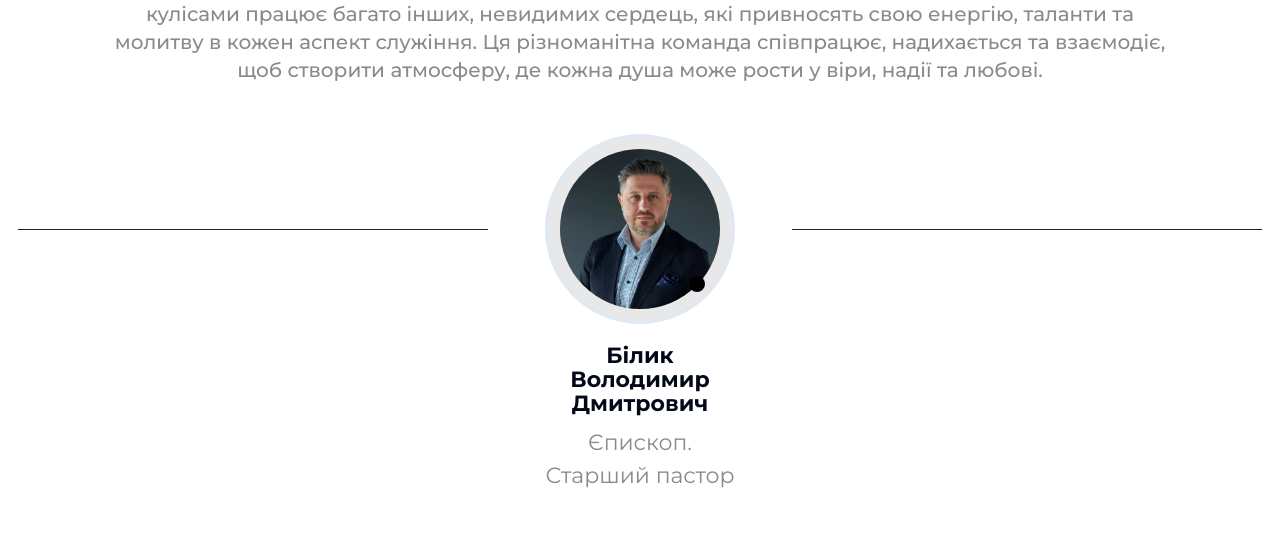
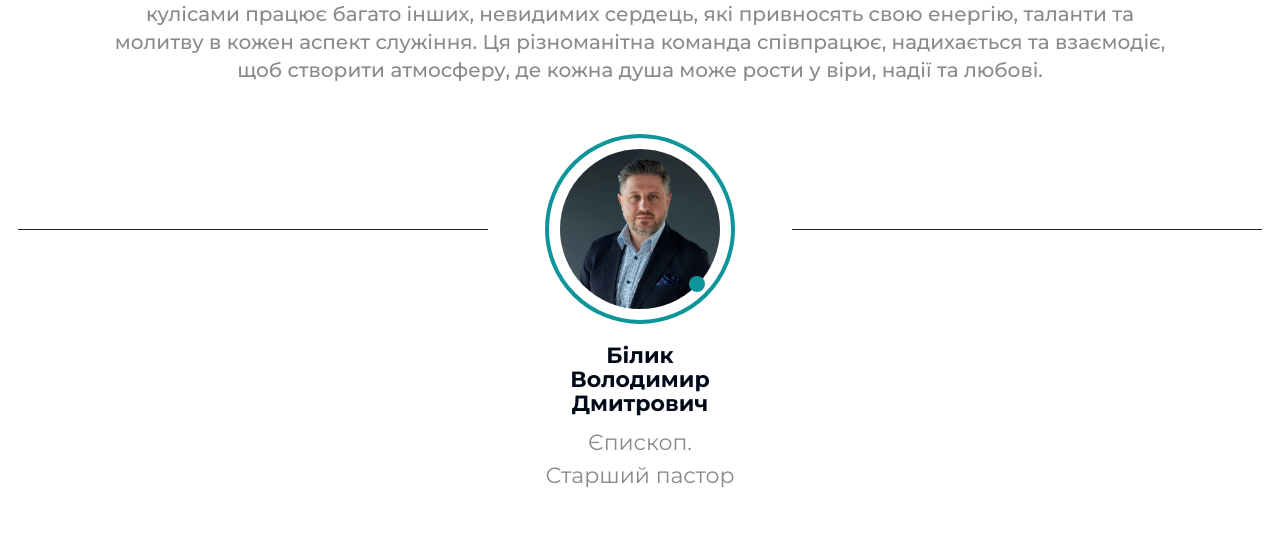
Before and after one commit to d-church/website, a Next.js app: page /uk/about in a window 1280 px wide. Shown: the part 1540-2082 px from the top of the page. Built offline with nearby package versions, Linux system fonts and the light colour scheme; no server answers.

Commit message:
Church teams blocks were changed to not have hover anymore.

```diff
--- a/src/components/church-page/church-team-block.tsx
+++ b/src/components/church-page/church-team-block.tsx
@@ -1,5 +1,6 @@
 import { ChurchEmployeeBlock } from "@components/main-page/church-employee-block";
 import { useTranslations } from "next-intl";
+import Image from "next/image";
 
 import { Separator } from "../ui/separator";
 
@@ -26,13 +27,28 @@ export function ChurchTeamBlock({ className }: IChurchTeamBlockProps) {
       <div className="mt-[30px] flex flex-col items-center xl:mt-[50px]">
         <div className="flex w-full justify-center xl:space-x-[57px]">
           <Separator className="relative top-[95px] hidden w-[470px] bg-graphite xl:block 2xl:w-[520px]" />
-          <ChurchEmployeeBlock
-            src="/static/employees/bilyk-v-d.webp"
-            fullName={t(
-              "main-page.church-team-block.church-employees.employee-1.full-name"
-            )}
-            position={t("main-page.church-team-block.church-positions.bishop")}
-          />
+          <div className="flex flex-col items-center">
+            <div className="group flex flex-col items-center">
+              <div className="relative flex size-[150px] items-center justify-center overflow-hidden rounded-full border-4  border-hover-blue bg-white xl:size-[190px]">
+                <div className="after:absolute after:bottom-[21px] after:right-[19px] after:size-4 after:rounded-full after:bg-black after:bg-hover-blue after:xl:bottom-[28px] after:xl:right-[26px]" />
+                <Image
+                  src="/static/employees/bilyk-v-d.webp"
+                  width={160}
+                  height={160}
+                  alt="icon"
+                  className="size-[126px] rounded-full object-cover object-[70%_30%] xl:size-[160px]"
+                />
+              </div>
+              <p className="mt-[10px] whitespace-pre-wrap text-center text-base font-bold xl:mt-[20px] xl:text-[22px]">
+                {t(
+                  "main-page.church-team-block.church-employees.employee-1.full-name"
+                )}
+              </p>
+            </div>
+            <p className="mt-[10px] whitespace-pre-line text-center font-normal text-[#8A8A8A] xl:text-[22px]">
+              {t("main-page.church-team-block.church-positions.bishop")}
+            </p>
+          </div>
           <Separator className="relative top-[95px] hidden w-[470px] bg-graphite xl:block 2xl:w-[520px]" />
         </div>
       </div>
--- a/src/components/main-page/church-employee-block.tsx
+++ b/src/components/main-page/church-employee-block.tsx
@@ -17,9 +17,9 @@ export function ChurchEmployeeBlock({
 }: IChurchEmployeeBlockProps) {
   return (
     <div className="flex flex-col items-center">
-      <div className="group flex cursor-pointer flex-col items-center">
-        <div className="relative flex size-[150px] items-center justify-center overflow-hidden rounded-full border-4 bg-[#E8E8E8] group-hover:border-hover-blue group-hover:bg-white xl:size-[190px]">
-          <div className="after:absolute after:bottom-[21px] after:right-[19px] after:size-4 after:rounded-full after:bg-black group-hover:after:bg-hover-blue after:xl:bottom-[28px] after:xl:right-[26px]" />
+      <div className="flex flex-col items-center">
+        <div className="relative flex size-[150px] items-center justify-center overflow-hidden rounded-full border-4 bg-[#E8E8E8] xl:size-[190px]">
+          <div className="after:absolute after:bottom-[21px] after:right-[19px] after:size-4 after:rounded-full after:bg-black after:xl:bottom-[28px] after:xl:right-[26px]" />
           <Image
             src={src}
             width={160}
--- a/src/components/main-page/church-team-block.tsx
+++ b/src/components/main-page/church-team-block.tsx
@@ -1,4 +1,5 @@
 import { useTranslations } from "next-intl";
+import Image from "next/image";
 
 import { Button } from "../ui/button";
 import { Separator } from "../ui/separator";
@@ -27,13 +28,28 @@ export function ChurchTeamBlock({ className }: IChurchTeamBlockProps) {
       <div className="mt-[30px] flex flex-col items-center xl:mt-[50px]">
         <div className="flex w-full justify-center xl:space-x-[57px]">
           <Separator className="relative top-[95px] hidden w-[470px] bg-graphite xl:block 2xl:w-[520px]" />
-          <ChurchEmployeeBlock
-            src="/static/employees/bilyk-v-d.webp"
-            fullName={t(
-              "main-page.church-team-block.church-employees.employee-1.full-name"
-            )}
-            position={t("main-page.church-team-block.church-positions.bishop")}
-          />
+          <div className="flex flex-col items-center">
+            <div className="group flex flex-col items-center">
+              <div className="relative flex size-[150px] items-center justify-center overflow-hidden rounded-full border-4  border-hover-blue bg-white xl:size-[190px]">
+                <div className="after:absolute after:bottom-[21px] after:right-[19px] after:size-4 after:rounded-full after:bg-black after:bg-hover-blue after:xl:bottom-[28px] after:xl:right-[26px]" />
+                <Image
+                  src="/static/employees/bilyk-v-d.webp"
+                  width={160}
+                  height={160}
+                  alt="icon"
+                  className="size-[126px] rounded-full object-cover object-[70%_30%] xl:size-[160px]"
+                />
+              </div>
+              <p className="mt-[10px] whitespace-pre-wrap text-center text-base font-bold xl:mt-[20px] xl:text-[22px]">
+                {t(
+                  "main-page.church-team-block.church-employees.employee-1.full-name"
+                )}
+              </p>
+            </div>
+            <p className="mt-[10px] whitespace-pre-line text-center font-normal text-[#8A8A8A] xl:text-[22px]">
+              {t("main-page.church-team-block.church-positions.bishop")}
+            </p>
+          </div>
           <Separator className="relative top-[95px] hidden w-[470px] bg-graphite xl:block 2xl:w-[520px]" />
         </div>
       </div>
```
